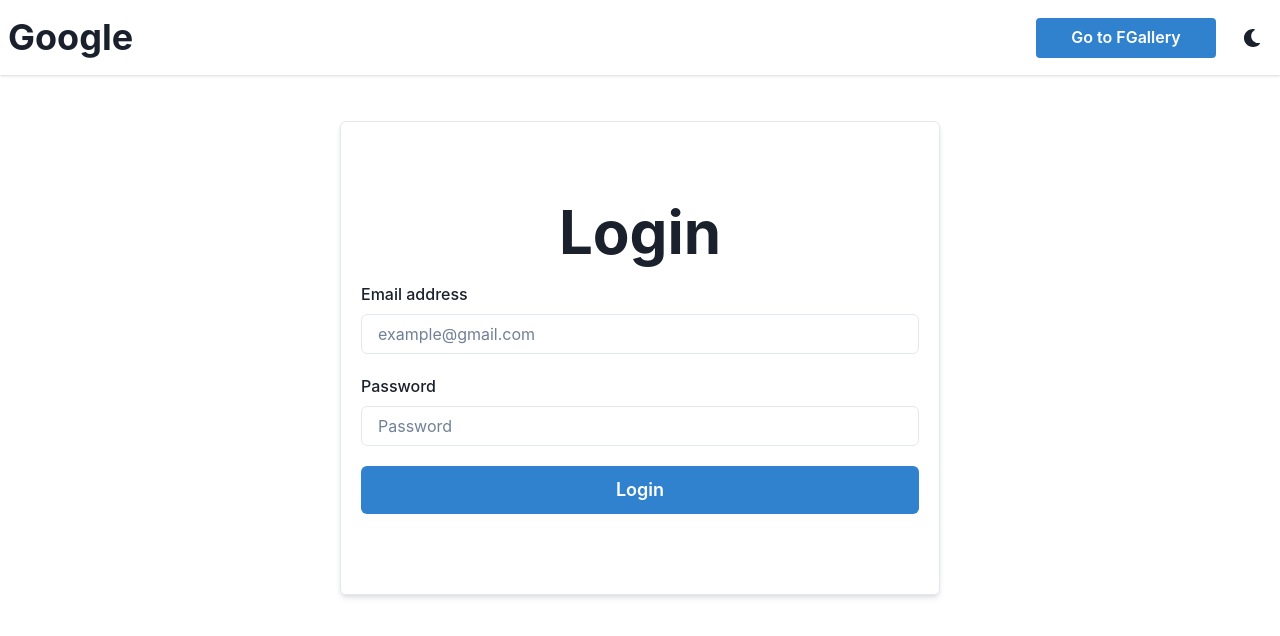
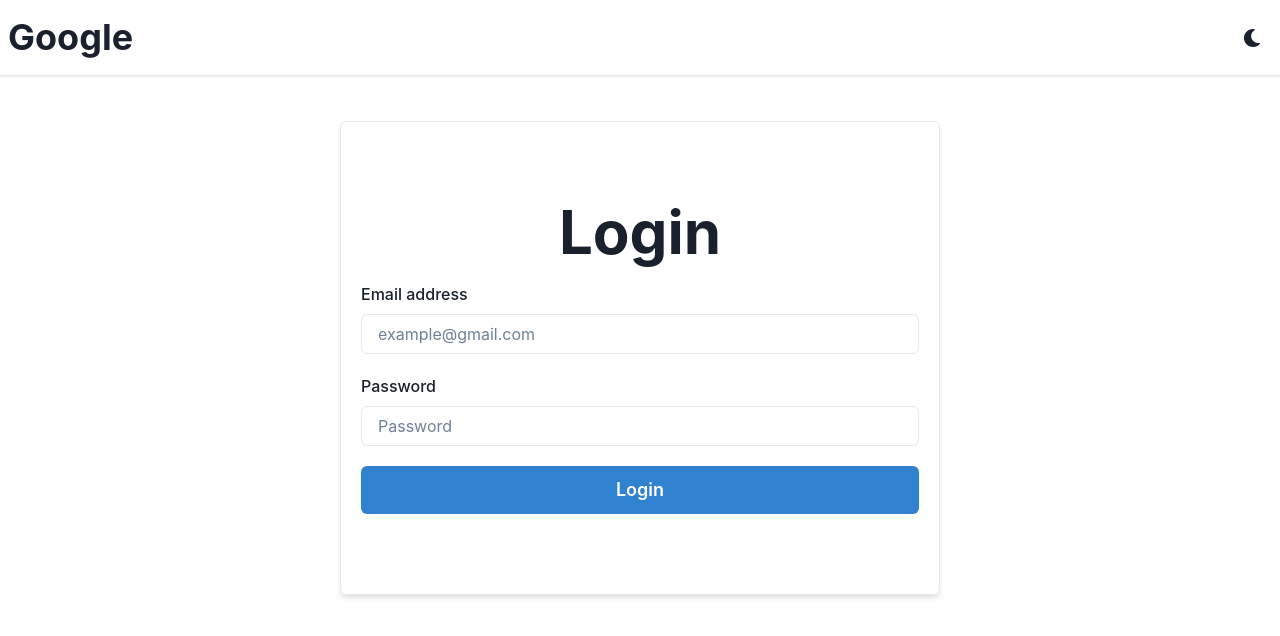
Before and after one commit to i-naeem/fgallery, a React (Create React App) app: page /login in a window 1280 px wide. Shown: the top 636 px of the page. Built offline with nearby package versions, Linux system fonts and the light colour scheme.

Commit message:
:recycle: refactor header

```diff
--- a/src/components/Header/Header.js
+++ b/src/components/Header/Header.js
@@ -1,15 +1,20 @@
 import { Box, HStack, Heading } from '@chakra-ui/react';
 import { ColorModeSwitcher } from '../ColorModeSwitcher';
+import { Link, useLocation } from 'react-router-dom';
 import GotoButton from '../GotoButton';
 
 const Header = props => {
+  const location = useLocation();
+
   return (
     <Box as="header" height="75px" boxShadow="base">
       <HStack p="2" justify="space-between" align="center" height="100%">
-        <Heading>Google</Heading>
+        <Link to="/">
+          <Heading>Google</Heading>
+        </Link>
 
         <HStack>
-          <GotoButton />
+          {location.pathname === '/login' ? null : <GotoButton />}
           <ColorModeSwitcher />
         </HStack>
       </HStack>
```
